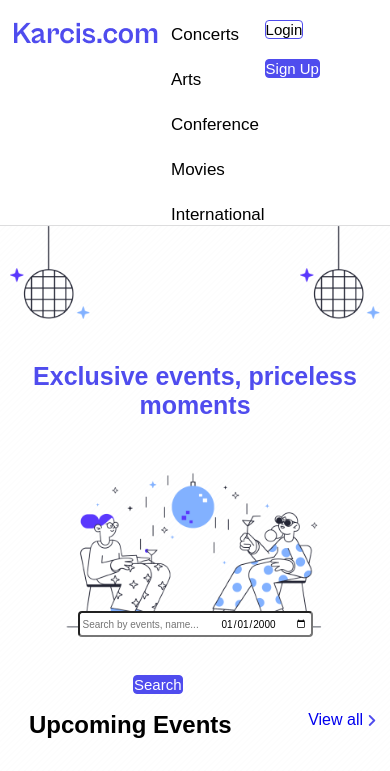
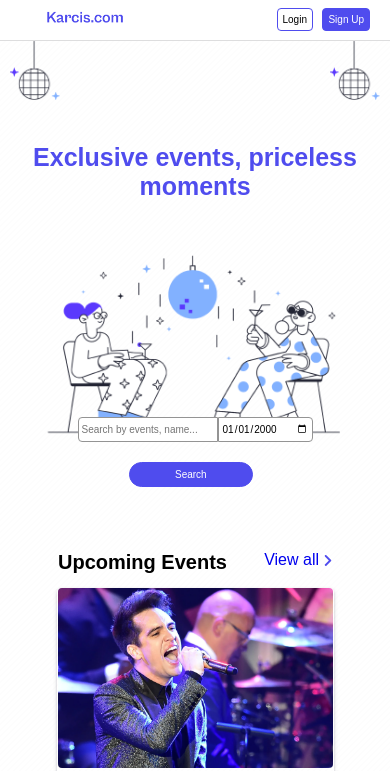
Before and after one commit to khalidadamu/event-management-web-app, a plain HTML site: page src/index.html in a window 390 px wide. Shown: the top 771 px of the page. Drawn offline with Linux system fonts and the light colour scheme; a web font is replaced by a local one.

Commit message:
with mobile responsiveness

```diff
--- a/src/index.html
+++ b/src/index.html
@@ -14,7 +14,7 @@
      <div class = "navbar__wrapper">
           <nav>
                <!-- Logo image -->
-               <div>
+               <div class="logo__img">
                     <img src="../assets/logo.png" alt="logo">
                </div>
 
@@ -28,7 +28,7 @@
                </div>
 
                <!-- sign in/Sign up button -->
-               <div>
+               <div class="btn__wrapper">
                     <button>Login</button>
                     <button class="sign__up">Sign Up</button>
                </div>
--- a/styles/shared.css
+++ b/styles/shared.css
@@ -1,4 +1,4 @@
-@import url('https://fonts.cdnfonts.com/css/cabinet-grotesk');
+@import url("https://fonts.cdnfonts.com/css/cabinet-grotesk");
 
 body,
 input,
@@ -11,10 +11,9 @@ h4,
 h5,
 h6,
 textarea {
-     font-family: 'Cabinet Grotesk', sans-serif;
+  font-family: "Cabinet Grotesk", sans-serif;
   margin: 0;
   box-sizing: border-box;
-
 }
 main {
   padding: 0 150px;
@@ -29,13 +28,13 @@ nav {
 
 footer {
   padding: 0 150px;
-     background: #4F4CEE;
+  background: #4f4cee;
   color: #ffffff;
   height: 400px;
   margin-top: 250px;
 }
 button {
-     border: 1.8px solid #4F4CEE;
+  border: 1.8px solid #4f4cee;
   background: transparent;
   margin-top: 20px;
   border-radius: 4px;
@@ -48,9 +47,7 @@ button {
 
 .navbar__wrapper {
   /* background-color: aliceblue; */
-     border-bottom: .5px solid #DDDDDE;
-     ;
-
+  border-bottom: 0.5px solid #ddddde;
 }
 
 .nav__link {
@@ -60,14 +57,14 @@ button {
   margin-top: 25px;
 }
 
-.nav__link>li {
+.nav__link > li {
   font-size: 17px;
   font-weight: 400;
   cursor: pointer;
 }
 
 .sign__up {
-     background: #4F4CEE;
+  background: #4f4cee;
   color: white;
 }
 .top__balls {
@@ -77,12 +74,12 @@ button {
 
 .big__title {
   font-size: 48px;
-     color: #4F4CEE;
+  color: #4f4cee;
   align-items: center;
   text-align: center;
 }
 
-.big__title>h1 {
+.big__title > h1 {
   margin: 15px 10px;
 }
 
@@ -97,7 +94,7 @@ button {
   left: 1270px;
   top: 500px;
 }
-.search__wrapper>input {
+.search__wrapper > input {
   /* padding: 20px; */
   outline: none;
   padding: 20px 133px;
@@ -108,17 +105,16 @@ button {
 .search__wrapper {
   display: flex;
   justify-content: center;
-
 }
 
 .search_input {
   border-radius: 4px 0px 0px 4px;
-     border-right: #DDDDDE;
+  border-right: #ddddde;
 }
 
 .date_input {
   border-radius: 0px 4px 4px 0px;
-     border-left: #DDDDDE;
+  border-left: #ddddde;
 }
 .title_upcomingevent_text {
   display: flex;
@@ -126,14 +122,14 @@ button {
   margin: 113px 245px 21px 267px;
 }
 
-.title_upcomingevent_text>a {
+.title_upcomingevent_text > a {
   text-decoration: none;
 }
 
 .view_icon {
   position: absolute;
 }
-.corousal__img>img {
+.corousal__img > img {
   width: 275px;
   height: 180px;
   border-radius: 4px 4px 4px 4px;
@@ -141,10 +137,11 @@ button {
 
 .corousal__img {
   border-radius: 4px 4px 4px 4px;
-          box-shadow: rgba(50, 50, 93, 0.25) 0px 2px 5px -1px, rgba(0, 0, 0, 0.3) 0px 1px 3px -1px;
+  box-shadow: rgba(50, 50, 93, 0.25) 0px 2px 5px -1px,
+    rgba(0, 0, 0, 0.3) 0px 1px 3px -1px;
 
   &:hover {
-                    box-shadow: #4F4CEE 4px 4px;
+    box-shadow: #4f4cee 4px 4px;
     transform: scale(1);
     transition: all 0.4s ease-in-out;
   }
@@ -181,11 +178,11 @@ button {
   text-align: start;
 }
 
-.other__details>span {
+.other__details > span {
   font-size: 14px;
 }
 
-.other__details>p {
+.other__details > p {
   margin: 20px 0px;
 }
 
@@ -193,15 +190,13 @@ button {
   margin-top: 50px !important;
 }
 
-
-.hotdeal__img>img {
+.hotdeal__img > img {
   width: 560px;
   height: 320px;
   border-radius: 4px 4px 4px 4px;
   align-items: center;
   text-align: center;
   justify-content: center;
-
 }
 
 .hotdeal__img {
@@ -215,14 +210,13 @@ button {
   cursor: pointer;
 }
 
-.topselling__img>img {
+.topselling__img > img {
   width: 372px;
   height: 375px;
   border-radius: 4px 4px 4px 4px;
   align-items: center;
   text-align: center;
   justify-content: center;
-
 }
 
 .topselling__img {
@@ -236,7 +230,8 @@ button {
   cursor: pointer;
 }
 
-.topselling__img {}
+.topselling__img {
+}
 /* width */
 ::-webkit-scrollbar {
   width: 5px;
@@ -250,7 +245,7 @@ button {
 
 /* Handle */
 ::-webkit-scrollbar-thumb {
-     background: #4F4CEE;
+  background: #4f4cee;
   border-radius: 10px;
 }
 
@@ -265,37 +260,39 @@ button {
   /* margin-bottom: 50px; */
 }
 
-.footer__wrappper>div {
+.footer__wrappper > div {
   display: flex;
   flex-direction: column;
 }
 
-.footer__lilnk>a {
+.footer__lilnk > a {
   margin: 5px 0;
   color: rgb(214, 214, 214);
   text-decoration: none;
 }
 
-.footer__lilnk>img {
+.footer__lilnk > img {
   margin: 5px 0;
 }
-@media (min-width: 100px) and (max-width: 480px) {
+
+
+/* Mobile media query */
+@media (min-width: 100px) and (max-width: 500px) {
   body {
-          /* overflow: hidden !important; */
+    overflow-x: hidden;
   }
-
   main {
     padding: 0;
   }
 
-     .top__balls>img {
-          width: 80px;
+  .top__balls > img {
+    width: 50px;
     height: auto;
     padding-left: 10px;
     padding-right: 10px;
   }
 
-     .big__title>h1 {
+  .big__title > h1 {
     /* margin: 33px 271px; */
     font-size: 25px;
     /* width: 328px; */
@@ -308,7 +305,7 @@ button {
     padding: 0;
   }
 
-     .big__title>h1 {
+  .big__title > h1 {
     margin: 43px 10px;
   }
 
@@ -320,37 +317,72 @@ button {
     margin-top: 25px;
   }
 
-     .title_upcomingevent_text {
-          display: flex;
-          justify-content: space-between;
-          margin: 74px 27px 19px 29px;
-     }
-
   .img-hidden {
     display: none;
   }
 
   .search_btn {
     position: absolute;
-          left: 133px;
-          top: 655px;
+    left: 98px;
+    top: 462px;
+    padding: 6px 45px;
+    border-radius: 80px;
 }
 
   .mobile-landing__img {
-          width: 270px;
+    width: 310px;
     height: auto;
+  }
+  .title_upcomingevent_text {
+    display: flex;
+    justify-content: space-between;
+    margin: 109px 35px -18px 29px;
+  }
+
+  .title_upcomingevent_text > h2 {
+    font-size: 20px;
+  }
+
+  .logo__img > img {
+    margin-left: 40px;
+    width: 90px;
+  }
+
+  .search_input {
+    border-radius: 4px 0px 0px 4px;
+    border-right: #ffffff;
+    border: 0.1px solid rgb(148, 148, 148);
+  }
+  .date_input {
+    border-radius: 0px 4px 4px 0px;
+    border-left: #ddddde;
+    border: 0.1px solid rgb(148, 148, 148);
   }
 
   button {
-          border: 1.8px solid #4F4CEE;
+    border: 0.5px solid #4f4cee;
     background: transparent;
-          margin-top: 20px;
+    margin-top: 0px;
     border-radius: 4px;
-          padding: 0;
+    padding: 5px;
+    margin-bottom: 0;
+    font-size: 10px;
     cursor: pointer;
     /* font-weight: 600; */
+    margin-right: 5px;
+    font-size: 10px;
+  }
+
+  .btn__wrapper {
     margin-right: 15px;
-          font-size: 15px;
+  }
+
+  div > button {
+    margin-top: 8px;
+  }
+
+  .nav__link {
+    display: none;
   }
 
   .ticket__wrapper {
@@ -359,10 +391,10 @@ button {
     width: 277px;
     height: auto;
     margin: 35px 22px 0;
-          gap: 8px;
+    gap: 15px;
   }
 
-     .search__wrapper>input {
+  .search__wrapper > input {
     padding: 0px;
     outline: none;
     padding: 4px 3px;
@@ -370,7 +402,7 @@ button {
     font-size: 10px;
   }
 
-     .hotdeal__img>img {
+  .hotdeal__img > img {
     width: 277px;
     height: auto;
     border-radius: 4px 4px 4px 4px;
@@ -379,7 +411,7 @@ button {
     justify-content: center;
   }
 
-     .topselling__img>img {
+  .topselling__img > img {
     width: 280px;
     height: auto;
     border-radius: 4px 4px 4px 4px;
@@ -399,4 +431,38 @@ button {
     padding-top: 41px;
     /* margin-bottom: 50px; */
   }
+
+  footer {
+    padding: 0 81px;
+    background: #4f4cee;
+    color: #ffffff;
+    height: auto;
+    margin-top: 250px;
   }
+}
+
+/* Mobile iphbe 12 pro */
+@media (min-width: 375px) and (max-width: 500px) {
+     .search_btn {
+    position: absolute;
+    left: 129px;
+    top: 462px;
+    padding: 6px 45px;
+    border-radius: 80px;
+}
+
+.ticket__wrapper {
+    display: flex;
+    flex-direction: column;
+    width: 277px;
+    height: auto;
+    gap: 15px;
+    margin: 0 auto;
+}
+
+.title_upcomingevent_text {
+    display: flex;
+    justify-content: space-between;
+    margin: 109px 71px 14px 58px;
+}
+}
```
Lines whose indentation alone changed are shown as unchanged.
